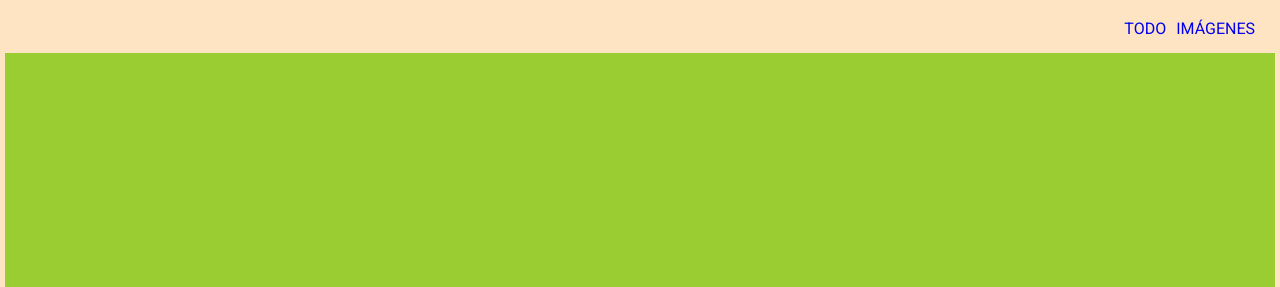
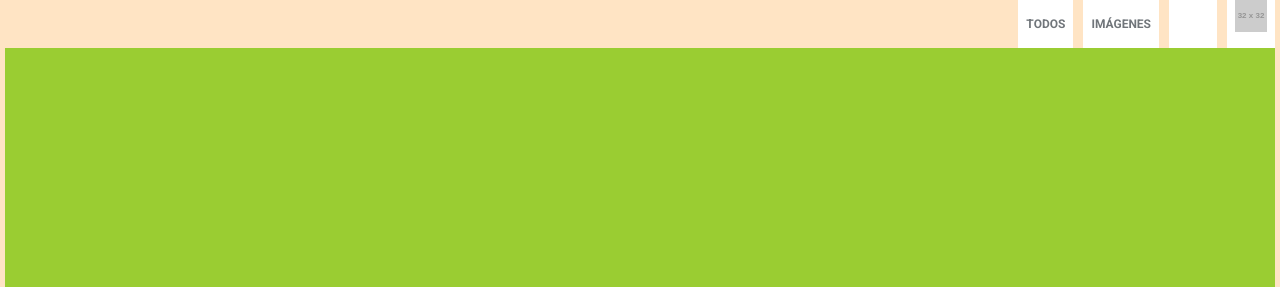
Before and after one commit to PikyR/cursoPracticoHTML-CSS, a plain HTML site: page desafios/clonGoogle/index.html in a window 1280 px wide. Shown: the top 287 px of the page. Drawn offline with Linux system fonts and the light colour scheme; placeholder pictures from the web are drawn by us.

Commit message:
Working on header

```diff
--- a/desafios/clonGoogle/index.html
+++ b/desafios/clonGoogle/index.html
@@ -20,10 +20,14 @@
       <header class="header">
         <nav class="header__nav">
           <ul class="header__nav-item-container">
-            <li class="header__nav-item"><a class="header__nav-item--link" href="#" title="Todo">Todo</a></li>
+            <li class="header__nav-item"><a class="header__nav-item--link" href="#" title="Todo">Todos</a></li>
             <li class="header__nav-item"><a class="header__nav-item--link" href="#" title="Imagenes">Imágenes</a></li>
             <li class="header__nav-item"><a class="header__nav-item--icon" href="#"><!--ICONO--></a></li>
-            <li class="header__nav-item"><a class="header__nav-item--avatar" href="#"><!--AVATAR--></a></li>
+            <li class="header__nav-item"><a class="header__nav-item--avatar" href="#">
+              <picture class="avatar__img">
+                <img src="https://via.placeholder.com/32.jpg?text=A" alt="">
+              </picture>
+            </a></li>
           </ul>
         </nav>
       </header>
--- a/desafios/clonGoogle/styles/style.css
+++ b/desafios/clonGoogle/styles/style.css
@@ -1,5 +1,7 @@
-/*
-:root{ VARIABLES }*/
+:root{
+  --text-primary-color: #70757A;
+  --text-main-color:#3C4043;
+}
 *{
   box-sizing: border-box;
   margin: 0;
@@ -17,7 +19,7 @@ body{
   min-width: 320px;
   min-height: 480px;
   height: 100vh;
-  padding: 0.5rem;
+  padding: 0 0.5rem;
   text-align: center;
 
   display: flex;
@@ -32,6 +34,8 @@ body{
   display: flex;
   justify-content: flex-end;
   align-items: stretch;
+  font-size: 1.2rem;
+  color: var(--text-primary-color);
 }
 .header__nav-item-container{
   display: flex;
@@ -39,13 +43,20 @@ body{
   list-style: none;
 }
 .header__nav-item{
+  background-color: white;
   margin-left: 1rem;
+  min-width: 4.8rem; /*CAMBIAR?*/
 }
 .header__nav-item--link{
+  padding: 0 0.8rem;
   line-height: 4.8rem;
   text-transform: uppercase;
   text-decoration: none;
+  font-weight: bold;
+  color: var(--text-primary-color);
 }
+
+
 /* Header end */
 
 /* MAIN */
```
